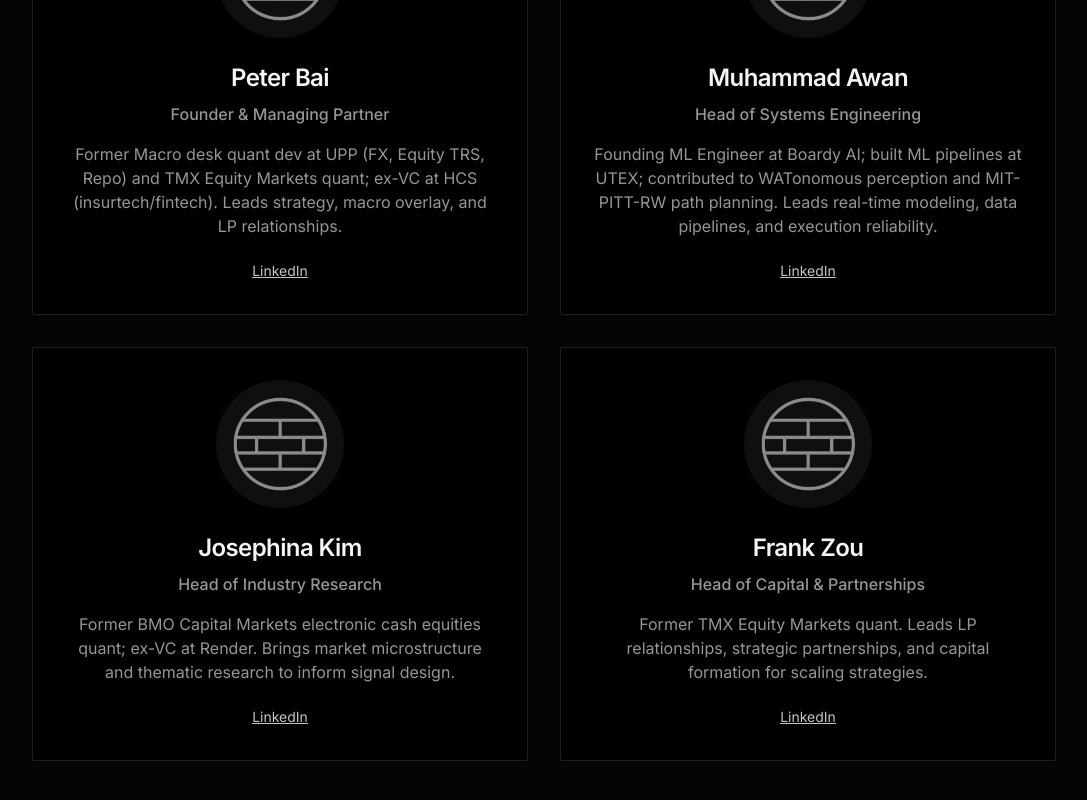
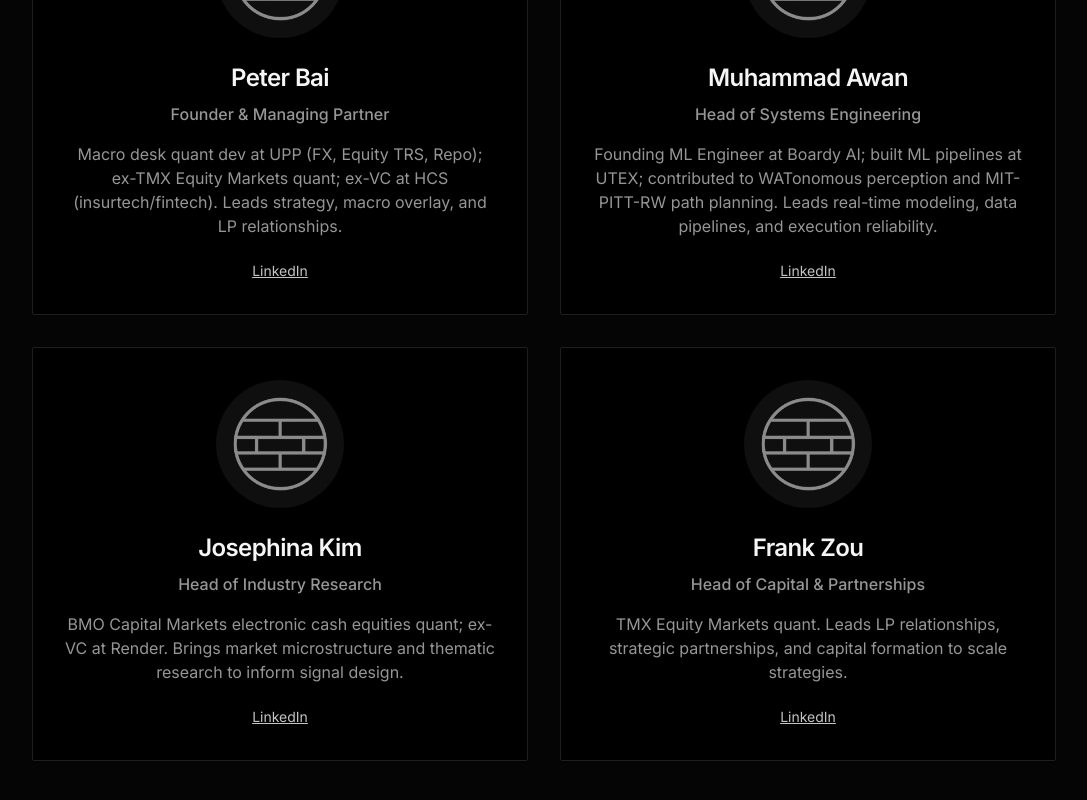
Before and after one commit to bai-peter/BAI-Website, a React (Vite) app: page / in a window 1280 px wide. Shown: the part 4099-4899 px from the top of the page, without its empty margins (96-1183 px from the left). Built offline with nearby package versions, Linux system fonts and the light colour scheme.

Commit message:
Team: tighten bios for clarity and impact

```diff
--- a/src/components/FoundersInSearch.tsx
+++ b/src/components/FoundersInSearch.tsx
@@ -13,7 +13,7 @@ const FoundersInSearch: React.FC<FoundersInSearchProps> = ({ className }) => {
       name: "Peter Bai",
       role: "Founder & Managing Partner",
       description:
-        "Former Macro desk quant dev at UPP (FX, Equity TRS, Repo) and TMX Equity Markets quant; ex-VC at HCS (insurtech/fintech). Leads strategy, macro overlay, and LP relationships.",
+        "Macro desk quant dev at UPP (FX, Equity TRS, Repo); ex-TMX Equity Markets quant; ex-VC at HCS (insurtech/fintech). Leads strategy, macro overlay, and LP relationships.",
       image: "/lovable-uploads/BAI Emblem.png",
       linkedin: "https://www.linkedin.com/in/peter-bai/",
     },
@@ -29,7 +29,7 @@ const FoundersInSearch: React.FC<FoundersInSearchProps> = ({ className }) => {
       name: "Josephina Kim",
       role: "Head of Industry Research",
       description:
-        "Former BMO Capital Markets electronic cash equities quant; ex-VC at Render. Brings market microstructure and thematic research to inform signal design.",
+        "BMO Capital Markets electronic cash equities quant; ex-VC at Render. Brings market microstructure and thematic research to inform signal design.",
       image: "/lovable-uploads/BAI Emblem.png",
       linkedin: "https://www.linkedin.com/in/josephina-kim/?originalSubdomain=ca",
     },
@@ -37,7 +37,7 @@ const FoundersInSearch: React.FC<FoundersInSearchProps> = ({ className }) => {
       name: "Frank Zou",
       role: "Head of Capital & Partnerships",
       description:
-        "Former TMX Equity Markets quant. Leads LP relationships, strategic partnerships, and capital formation for scaling strategies.",
+        "TMX Equity Markets quant. Leads LP relationships, strategic partnerships, and capital formation to scale strategies.",
       image: "/lovable-uploads/BAI Emblem.png",
       linkedin: "https://www.linkedin.com/in/fzou26/?originalSubdomain=ca",
     },
```
